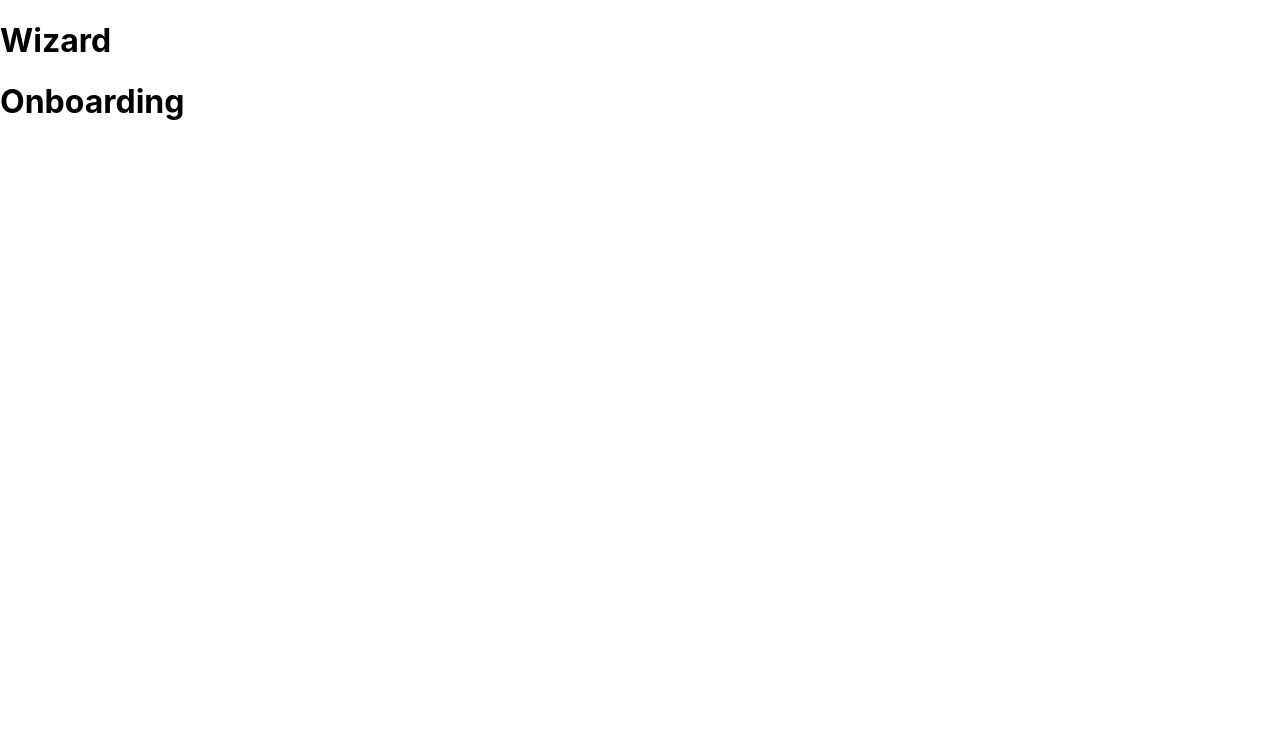
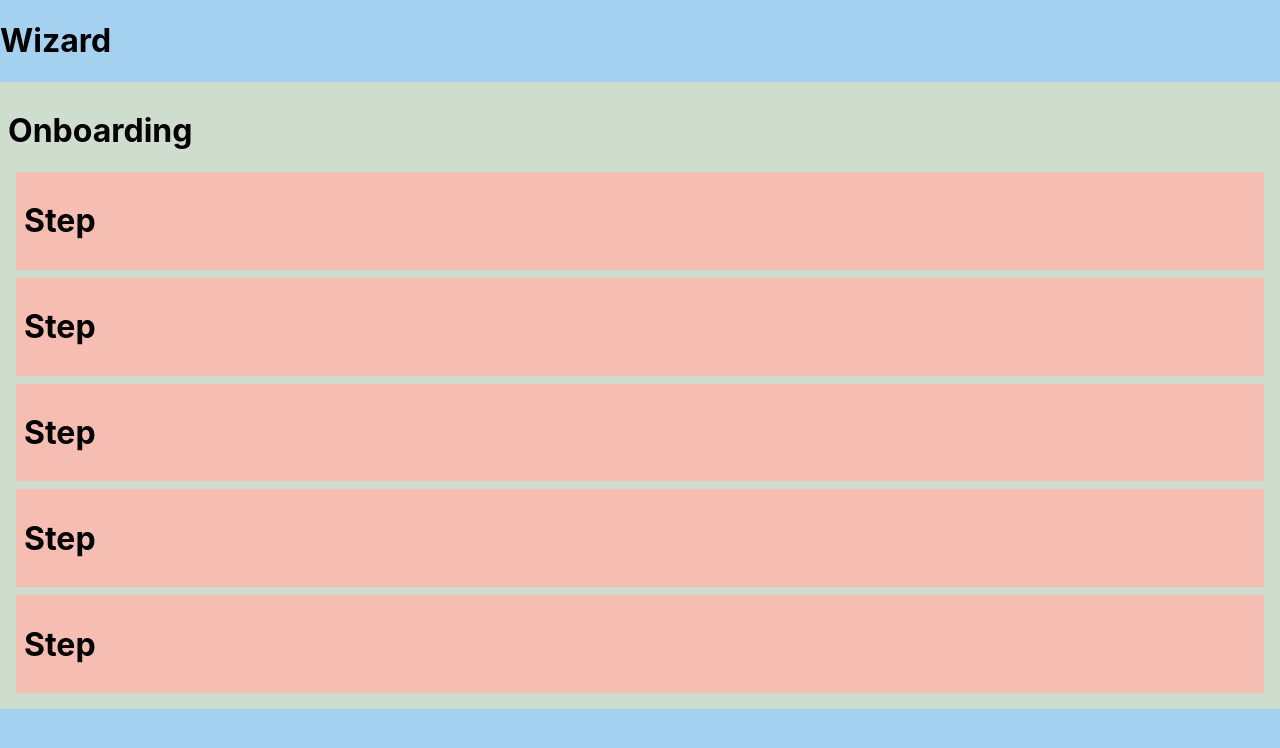
Before and after one commit to rbbynnslv/wizard, a React (Create React App) app: page /onboarding in a window 1280 px wide. Shown: the top 748 px of the page. Built offline with nearby package versions, Linux system fonts and the light colour scheme.

Commit message:
Add styles and step components.

```diff
--- a/src/App.css
+++ b/src/App.css
@@ -1,38 +1,8 @@
-.App {
-  text-align: center;
+html, body {
+  height: 100vh;
+  background-color: #a4d1ef;
 }
 
-.App-logo {
-  height: 40vmin;
-  pointer-events: none;
+#root {
+  min-height: 100%;
 }
-
-@media (prefers-reduced-motion: no-preference) {
-  .App-logo {
-    animation: App-logo-spin infinite 20s linear;
-  }
-}
-
-.App-header {
-  background-color: #282c34;
-  min-height: 100vh;
-  display: flex;
-  flex-direction: column;
-  align-items: center;
-  justify-content: center;
-  font-size: calc(10px + 2vmin);
-  color: white;
-}
-
-.App-link {
-  color: #61dafb;
-}
-
-@keyframes App-logo-spin {
-  from {
-    transform: rotate(0deg);
-  }
-  to {
-    transform: rotate(360deg);
-  }
-}
--- a/src/App.js
+++ b/src/App.js
@@ -1,9 +1,8 @@
 import React from 'react';
 import { BrowserRouter as Router, Switch, Route } from 'react-router-dom';
 
-function Onboarding() {
-  return <h1>Onboarding</h1>;
-}
+import { Onboarding } from './pages/Onboarding'
+import './App.css'
 
 function App() {
   return (
--- /dev/null
+++ b/src/pages/Onboarding.js
@@ -0,0 +1,29 @@
+import React from 'react';
+
+const styles = {
+  backgroundColor: '#ceddce',
+  padding: '8px',
+};
+
+const stepStyle = {
+  backgroundColor: '#f6beb3',
+  padding: '8px',
+  margin: '8px',
+};
+
+const Step = () => (
+  <div style={stepStyle}>
+    <h1>Step</h1>
+  </div>
+);
+
+export const Onboarding = () => (
+  <div style={styles}>
+    <h1>Onboarding</h1>
+    <Step />
+    <Step />
+    <Step />
+    <Step />
+    <Step />
+  </div>
+);
```
